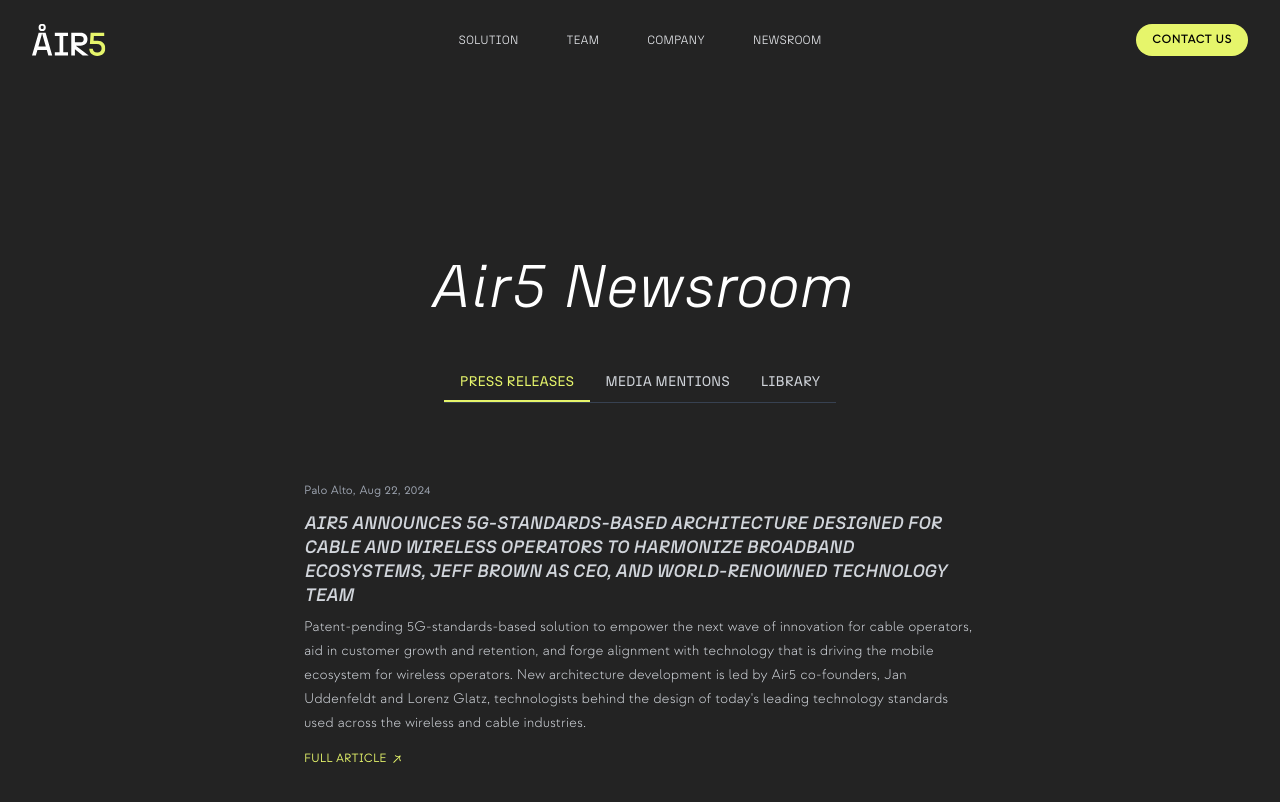
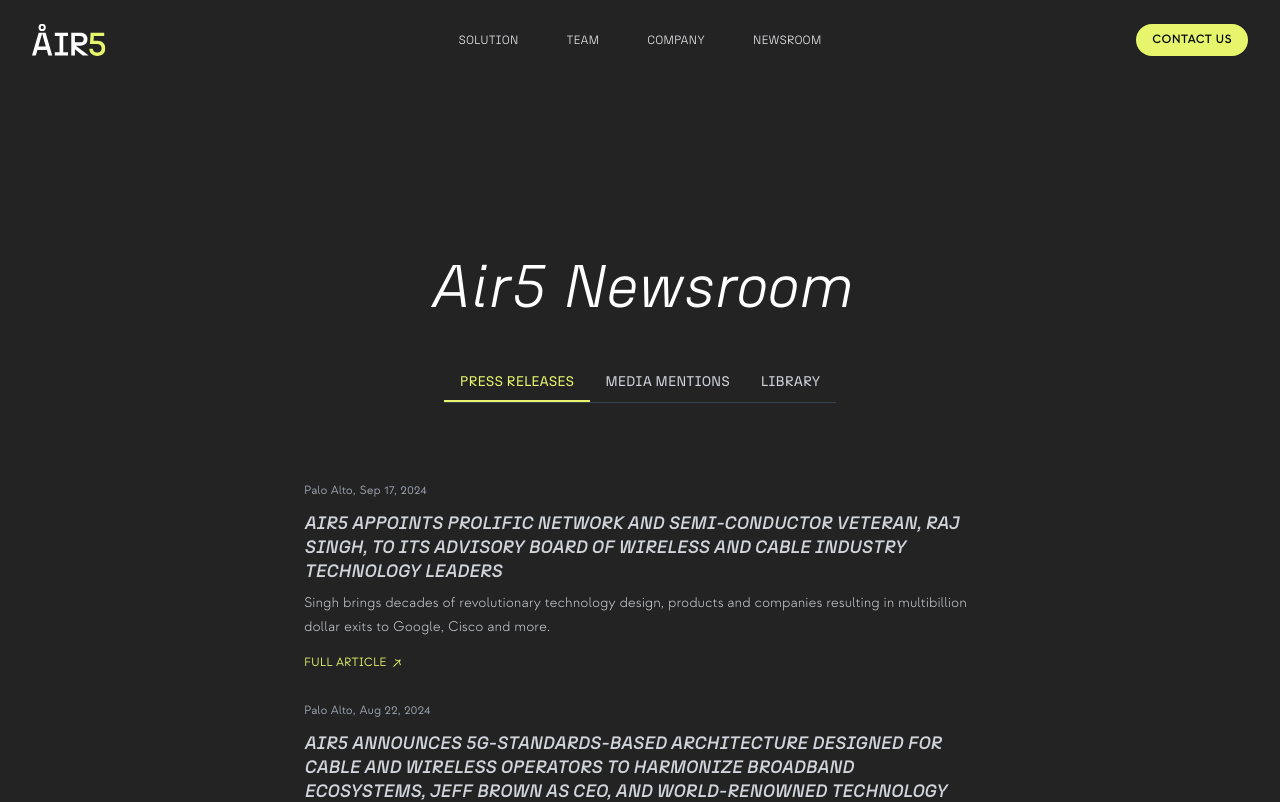
Before and after one commit to pangerc/air5, a Nuxt app: page /newsroom/press-releases in a window 1280 px wide. Shown: the top 802 px of the page. Built offline with nearby package versions, Linux system fonts and the light colour scheme.

Commit message:
new press release

```diff
--- a/components/news/releases.vue
+++ b/components/news/releases.vue
@@ -4,7 +4,7 @@
     <article
       v-for="post in posts"
       :key="post.id"
-      class="flex max-w-2xl flex-col items-start justify-between"
+      class="flex max-w-2xl flex-col items-start justify-between mb-8"
     >
       <div class="flex items-center gap-x-1 text-xs text-gray-400">
         {{ post.location }},
@@ -36,6 +36,18 @@
 <script setup>
 const posts = [
   {
+    id: 2,
+    slug: "air5-appoints-raj-singh",
+    title:
+      "AIR5 APPOINTS PROLIFIC NETWORK AND SEMI-CONDUCTOR VETERAN, RAJ SINGH, TO ITS ADVISORY BOARD OF WIRELESS AND CABLE INDUSTRY TECHNOLOGY LEADERS",
+    description:
+      "Singh brings decades of revolutionary technology design, products and companies resulting in multibillion dollar exits to Google, Cisco and more.",
+
+    date: "Sep 17, 2024",
+    datetime: "2024-09-17",
+    location: "Palo Alto",
+  },
+  {
     id: 1,
     slug: "air5-announces-5g-standards-based-architecture",
     title:
@@ -47,6 +59,7 @@
     datetime: "2024-08-22",
     location: "Palo Alto",
   },
+
   // More posts...
 ];
 </script>
--- a/pages/index.vue
+++ b/pages/index.vue
@@ -28,7 +28,7 @@
       </div>
       <div class="w-full md:w-1/3 mt-6 md:mt-0">
         <h3 class="text-white mb-6 mx-4 md:mx-0">Media Mentions</h3>
-        <Mentions :limit="3" />
+        <Mentions :limit="4" />
       </div>
     </div>
   </section>
--- a/pages/newsroom/[slug].vue
+++ b/pages/newsroom/[slug].vue
@@ -1,24 +1,27 @@
 <!-- pages/newsroom/press-releases/[slug].vue -->
 <template>
-  <div v-if="post" class="container max-w-3xl mx-auto pt-12 pb-32">
+  <div class="container max-w-3xl mx-auto pt-12 pb-32">
+    <template v-if="selectedPost">
       <h1 class="text-2xl italic font-n27 text-white mb-4">
-      {{ post.title }}
+        {{ selectedPost.title }}
       </h1>
       <div class="flex items-center gap-x-1 text-xs text-gray-400 mb-4">
-      {{ post.location }},
-      <time :datetime="post.datetime">{{ post.date }}</time>
+        {{ selectedPost.location }},
+        <time :datetime="selectedPost.datetime">{{ selectedPost.date }}</time>
       </div>
-    <div class="text-gray-300" v-html="post.content"></div>
+      <div class="text-gray-300" v-html="selectedPost.content"></div>
 
-    <p v-if="post.externalURL" class="pt-12 flex items-center">
+      <p v-if="selectedPost.externalURL" class="pt-12 flex items-center">
         Read it on &nbsp;
         <a
-        :href="post.externalURL"
+          :href="selectedPost.externalURL"
           class="flex items-center text-lime text-sm cursor-pointer"
-        >{{ post.externalPublication
+          >{{ selectedPost.externalPublication
           }}<img src="/img/arrow_up.svg" class="w-3 h-3 ml-1"
         /></a>
       </p>
+    </template>
+    <p v-else class="text-white">Post not found.</p>
   </div>
 </template>
 
@@ -28,7 +31,9 @@
 
 // In a real application, you'd fetch the post data based on the slug
 // For this example, we'll use dummy data
-const post = ref({
+const posts = ref([
+  {
+    slug: "air5-announces-5g-standards-based-architecture",
     title:
       "AIR5 ANNOUNCES 5G-STANDARDS-BASED ARCHITECTURE DESIGNED FOR CABLE AND WIRELESS OPERATORS TO HARMONIZE BROADBAND ECOSYSTEMS, JEFF BROWN AS CEO, AND WORLD-RENOWNED TECHNOLOGY TEAM",
     date: "Aug 22, 2024",
@@ -154,7 +159,41 @@
 </p>
 <p>Kayla McFarland <a href="mailto: kayla@arcade.io">kayla@arcade.io</a></p>
 `,
-});
+  },
+  {
+    slug: "air5-appoints-raj-singh",
+    title:
+      "AIR5 APPOINTS PROLIFIC NETWORK AND SEMI-CONDUCTOR VETERAN, RAJ SINGH, TO ITS ADVISORY BOARD OF WIRELESS AND CABLE INDUSTRY TECHNOLOGY LEADERS",
+    date: "Sep 18, 2024",
+    datetime: "2024-09-17",
+    location: "Palo Alto",
+    externalURL: "",
+    externalPublication: "Business Wire",
+    content: `<p class="italic">Singh brings decades of revolutionary technology design, products and companies resulting in multibillion dollar exits to Google, Cisco and more</p>
+<p>Air5, a new Silicon Valley-based technology company powering a shared future for cable and wireless networks, announced, today it has added accomplished network infrastructure, software, semi-conductor and enterprise platforms entrepreneur, Raj Singh to its <a href="http://www.air5.io/">advisory board</a>. Singh will join the company's distinguished group of renowned technologists and top executives from the finance, cable and wireless industries, including former C-level leaders from such companies as Cisco, Charter, Comcast, Motorola, Alphabet, Nest and AT&T.</p>
+<p>A seasoned Silicon Valley technologist, entrepreneur, venture capitalist and executive for multiple startups, Singh has founded and managed several venture-backed companies with the likes of Vinod Khosla and Promod Haque that sold for several billions to some of the biggest global leaders like Cisco and Google. His leadership spans more than three decades across such names as API management platform company, Apigee; incubator of wide area infrastructure startups, Comstellar Communications; semi-conductor company for routers and switches, StratumOne Communications; and Cerent, a high speed multiplexer for telecom infrastructure.</p>
+<p>Singh is co-author of a self-published textbook "Digital Design and Synthesis with Verilog HDL, widely used by chip designers and universities in the US.</p>
+<p>"Raj Singh brings an incredible track record of breakthrough products and companies responsible for transforming several pivotal technology segments, especially optical in the wide area network space. Raj, a brilliant engineer and among top ten movers and shakers in the enterprise technologies, is also a wonderful human being" said Vish Mishra, Air5 fellow advisory board member and VC at Clearstone Venture Partners with multibillion dollar exits. Mishra is considered one of the top 10 influencers in Silicon Valley and is a successful venture capitalist with more than 40 years' experience. "Air5 will benefit greatly from the operational knowledge, technology insights, vast network and exit prowess brought by Raj."</p>
+<p>"Air5 has the technology and leadership to accelerate and increase the accessibility of 5G benefits to cable and wireless companies and their customers," added Singh. "I am honored to join the advisory board of esteemed technologists and business visionaries, who with the Air5 team, will quickly advance a cohesive infrastructure for enhanced mobile, streaming and AI experiences."</p>
+<p>Air5 recently announced it has named wireless veteran Jeff Brown, its CEO and introduced its disruptive patent-pending 5G-standards-based network architecture that will, for the first time, effectively harmonize disparate broadband infrastructures. The innovative new concept allows a 5G-based network architecture to seamlessly share cable's hybrid fiber coaxial (HFC) infrastructure with the industry's current DOCSIS standard.</p>
+<p>According to the company, by aligning wireless and wired broadband networks into one cohesive 5G infrastructure, Air5's novel architecture will facilitate more innovative and interconnected mobile solutions and increase capabilities to achieve customer growth across wired and wireless ecosystems. The company also expects its new technology to bring faster speeds, higher levels of security, and allow current broadband systems an elegant migration path to Air5's architecture, while also making it easier to take advantage of advances in Artificial Intelligence already implemented in 5G technology.</p>
+<p><a href="http://www.air5.io/newsroom/library">Click here</a> for more details and visuals of the Air5 technology and how it works. For more information about Air5, visit <a href="http://www.air5.io">www.air5.io</a>, email <a href="mailto:info@air5.io">info@air5.io</a> or call <a href="tel:650-275-3045">650-275-3045</a>.</p>
+
+<p>About Air5 (air5.io)</p>
+<p>Originated in 2024 and based in Palo Alto, California, Air5 and its patent-pending 5G-standards- based architecture technology are harmonizing wireless and wired cable broadband ecosystems to offer a more vibrant and ubiquitous environment for the development of dynamic value-added mobile solutions and innovative strategies for customer retention and growth. The company is led by wireless pioneer and experienced CEO, Jeff Brown, and has brought together an impressive team of prominent global technologists and business luminaries responsible for leading and innovating some of the most world-renowned cable, wireless and technology companies.</p>
+  <p>
+  For more information: Teresa Fausti
+  <a href="mailto:teresa@fausticommunications.com"
+    >teresa@fausticommunications.com</a
+  >
+</p>
+<p>Kayla McFarland <a href="mailto: kayla@arcade.io">kayla@arcade.io</a></p>`,
+  },
+]);
+// Select the correct post based on the slug
+const selectedPost = computed(() =>
+  posts.value.find((post) => post.slug === slug)
+);
 </script>
 
 <style scoped>
```
Lines whose indentation alone changed are shown as unchanged.
